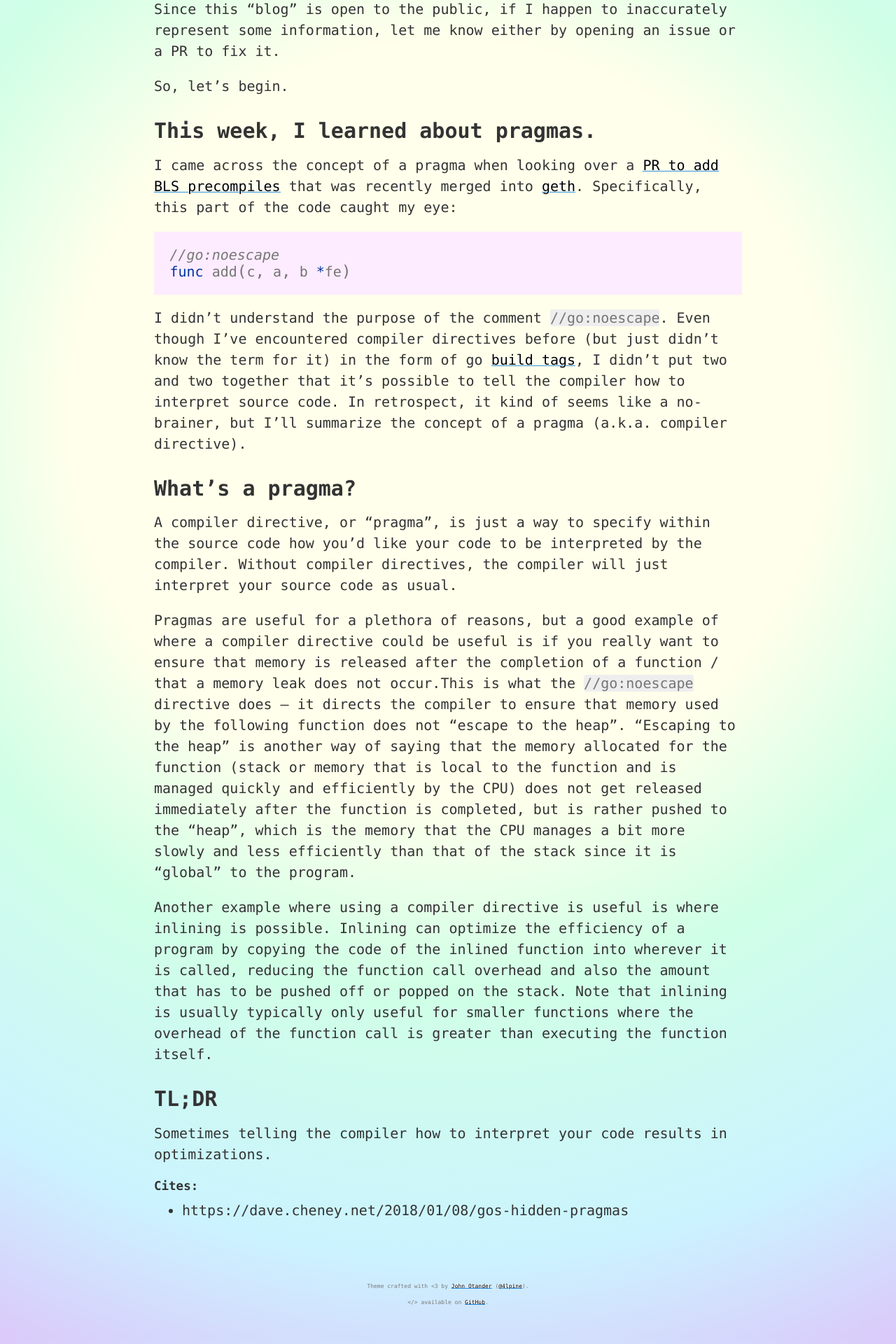
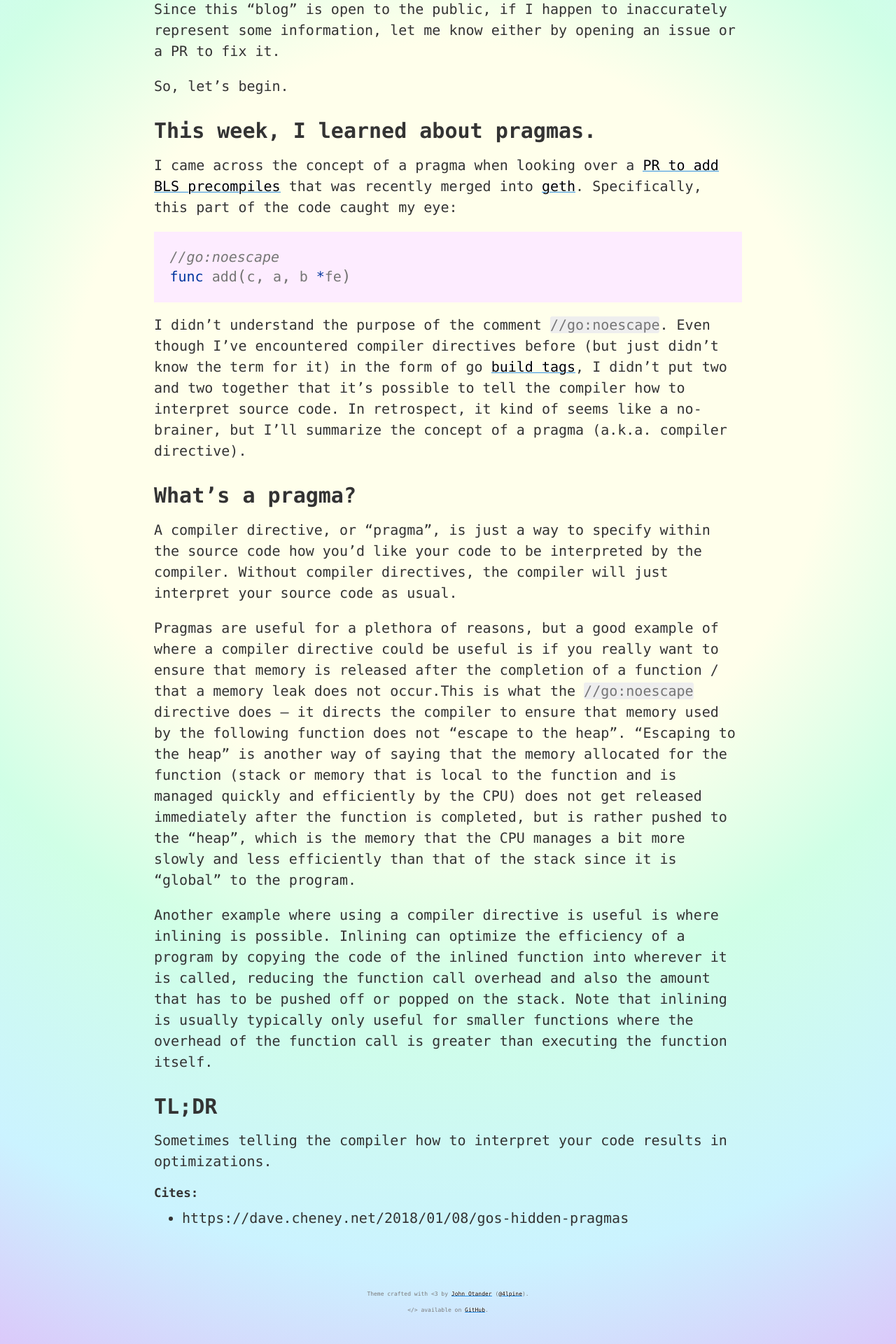
Before and after one commit to renaynay/TWIL, a Jekyll site: the page built from _posts/2020-06-14-pragma.md, in a window 1280 px wide. Shown: the part 714-2634 px from the top of the page at 70% size. Built offline with Jekyll 4.4.1, drawn with Linux system fonts in a browser that asks for light colours.

Commit message:
line height

```diff
--- a/_sass/_code.scss
+++ b/_sass/_code.scss
@@ -16,7 +16,7 @@ code {
 
 pre {
   padding: 1.125em;
-  line-height: 1.11;
+  line-height: 1.40;
   overflow-x: scroll;
   margin-bottom: 0.88em;
   background-color: #fdecff;
```
